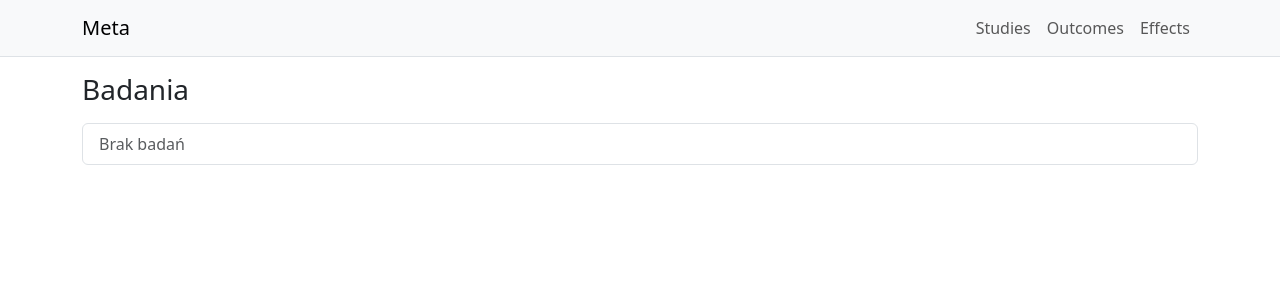
After one commit to plew99/cytokines_metaanalysis, a Flask app: page /studies/ in a window 1280 px wide. The commit adds this page. Shown: the top 300 px of the page. Run offline with Flask 3, Linux system fonts and the light colour scheme.

Commit message:
Add studies page and update site title

```diff
--- a/app/blueprints/core/routes.py
+++ b/app/blueprints/core/routes.py
@@ -1,5 +1,8 @@
 """Core routes for the application."""
+
 from flask import jsonify, render_template
+
+from ...models import Study
 
 from . import bp
 
@@ -14,3 +17,10 @@ def healthz():
 def index():
     """Application root."""
     return render_template("index.html")
+
+
+@bp.get("/studies/")
+def studies_list():
+    """Display all studies."""
+    studies = Study.query.all()
+    return render_template("studies/index.html", studies=studies)
--- a/app/templates/index.html
+++ b/app/templates/index.html
@@ -1,5 +1,5 @@
 {% extends "layout.html" %}
-{% block title %}Strona główna{% endblock %}
+{% block title %}met analiza cytokiny{% endblock %}
 {% block content %}
   <div class="d-flex align-items-center justify-content-between">
     <h1 class="h3 mb-3">Witaj w aplikacji metaanalizy</h1>
--- a/app/templates/layout.html
+++ b/app/templates/layout.html
@@ -3,7 +3,7 @@
   <head>
     <meta charset="utf-8" />
     <meta name="viewport" content="width=device-width, initial-scale=1" />
-    <title>{% block title %}Meta-analysis{% endblock %}</title>
+    <title>{% block title %}met analiza cytokiny{% endblock %}</title>
     <link href="https://cdn.jsdelivr.net/npm/bootstrap@5.3.3/dist/css/bootstrap.min.css" rel="stylesheet">
   </head>
   <body>
--- /dev/null
+++ b/app/templates/studies/index.html
@@ -0,0 +1,14 @@
+{% extends "layout.html" %}
+{% block title %}met analiza cytokiny{% endblock %}
+{% block content %}
+  <h1 class="h3 mb-3">Badania</h1>
+  <ul class="list-group">
+  {% for study in studies %}
+    <li class="list-group-item">
+      {{ study.title }}{% if study.year %} ({{ study.year }}){% endif %}
+    </li>
+  {% else %}
+    <li class="list-group-item text-muted">Brak badań</li>
+  {% endfor %}
+  </ul>
+{% endblock %}
```
